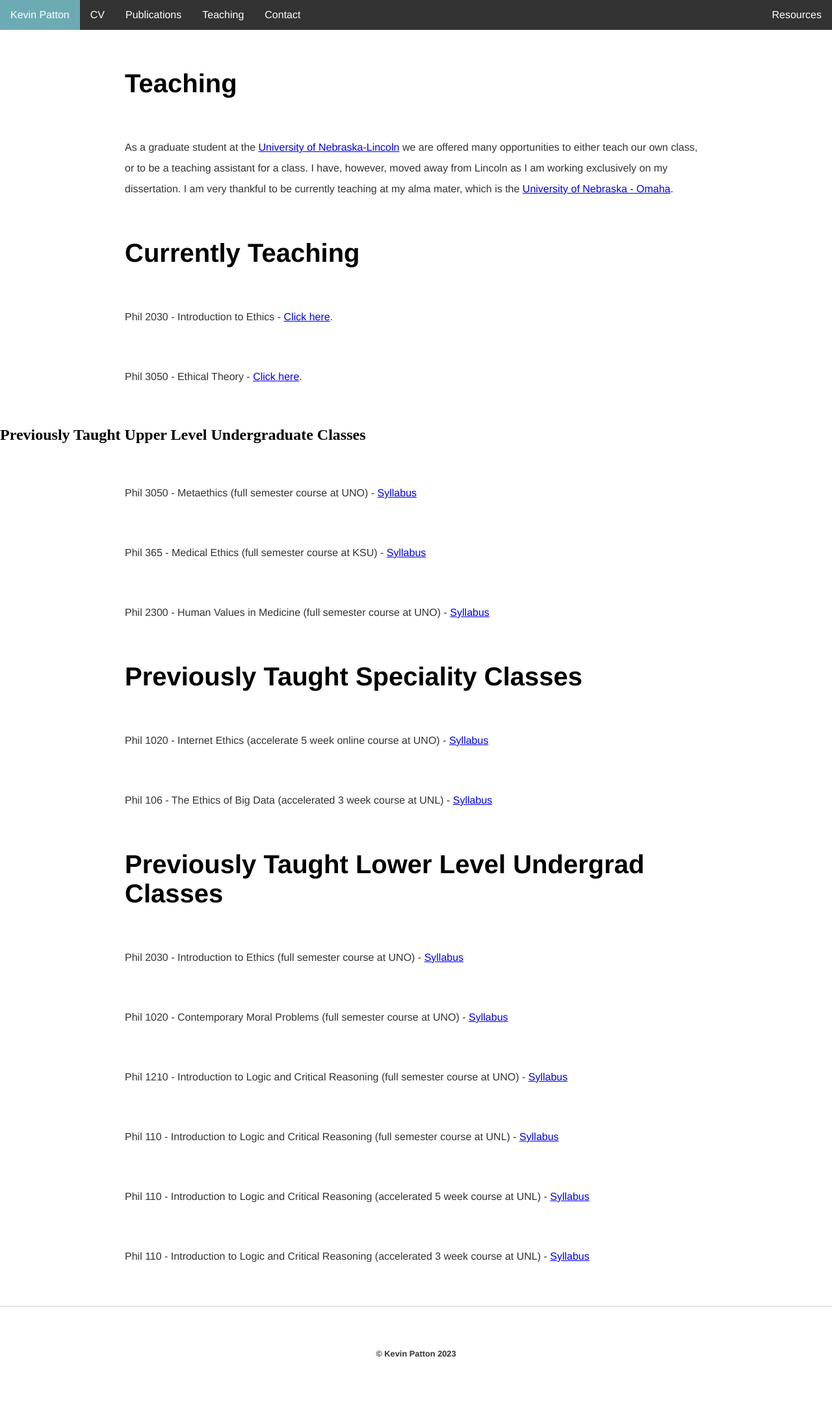
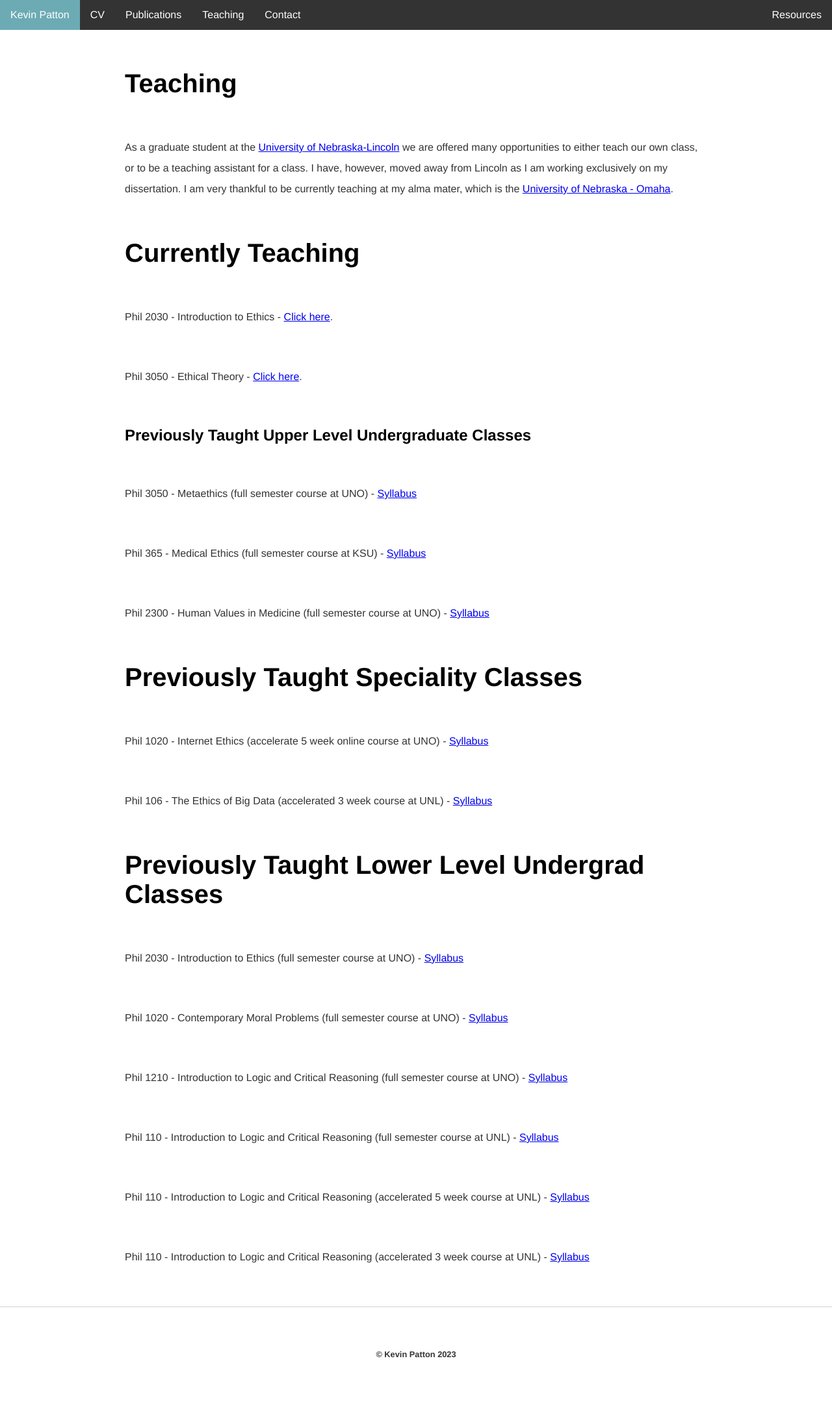
Before and after one commit to kevinjpatton/kevinjpatton.github.io, a Jekyll site: the page built from teaching/index.html, in a window 1280 px wide. Shown: the whole page at 65% size. Built offline with Jekyll 4.4.1, drawn with Linux system fonts in a browser that asks for light colours; Markdown is read by kramdown in place of the engine named in the settings.

Commit message:
Update main.css

```diff
--- a/css/main.css
+++ b/css/main.css
@@ -43,6 +43,12 @@ h1 {
     font-size: 2.5em;
     font-family:'Helvetica', 'Arial', 'Sans-Serif';
 }
+h2 {
+    margin: 60px auto;
+    width: 70%;
+    font-size: 1.5em;
+    font-family:'Helvetica', 'Arial', 'Sans-Serif';
+}
 p {
     margin: 60px auto;
     width: 70%;
```
